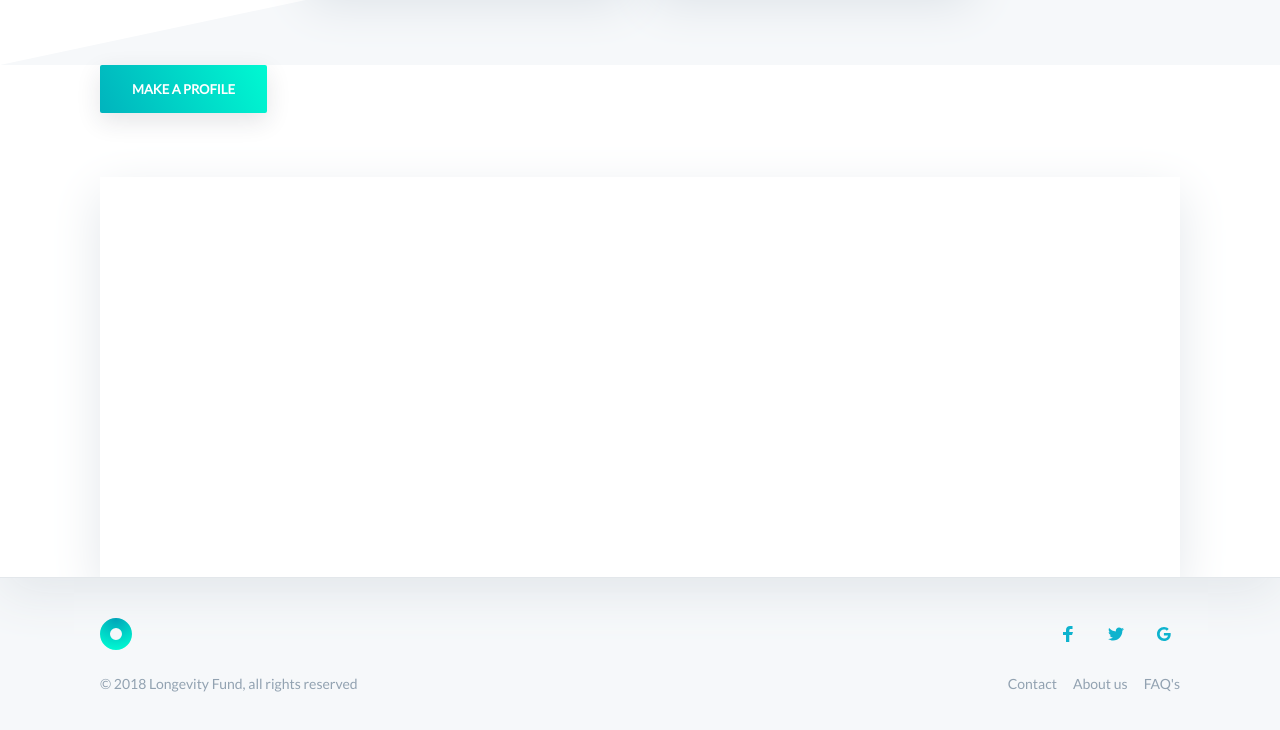
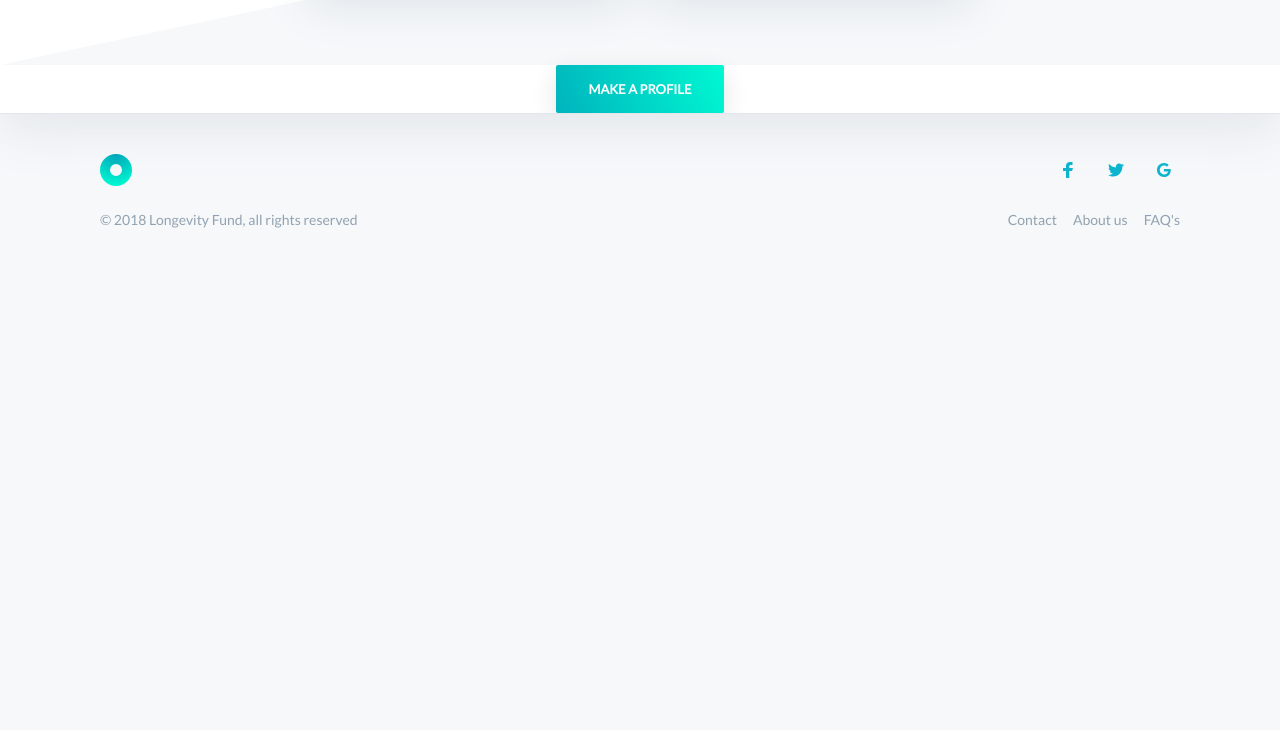
Before and after one commit to celinehh/biobay, a website: page index.html in a window 1280 px wide. Shown: the part 3574-4304 px from the top of the page. After the commit the page ends 3844 px from the top, so only its background shows below. Drawn offline with nearby package versions, Linux system fonts and the light colour scheme.

Commit message:
Update index.html

```diff
--- a/index.html
+++ b/index.html
@@ -318,8 +318,8 @@
             </section>
 			  <section class="Apply now">
                 <div class="container">
-                        <p class="hero-cta is-revealing"><a class="button button-secondary button-shadow" href="#">Make a Profile</a></p>
-                        <div class="hero-media">
+                        <center><a class="button button-secondary button-shadow" href="#">Make a Profile</a></center>
+
                         </div>
                     </div>
                 </div>
```
